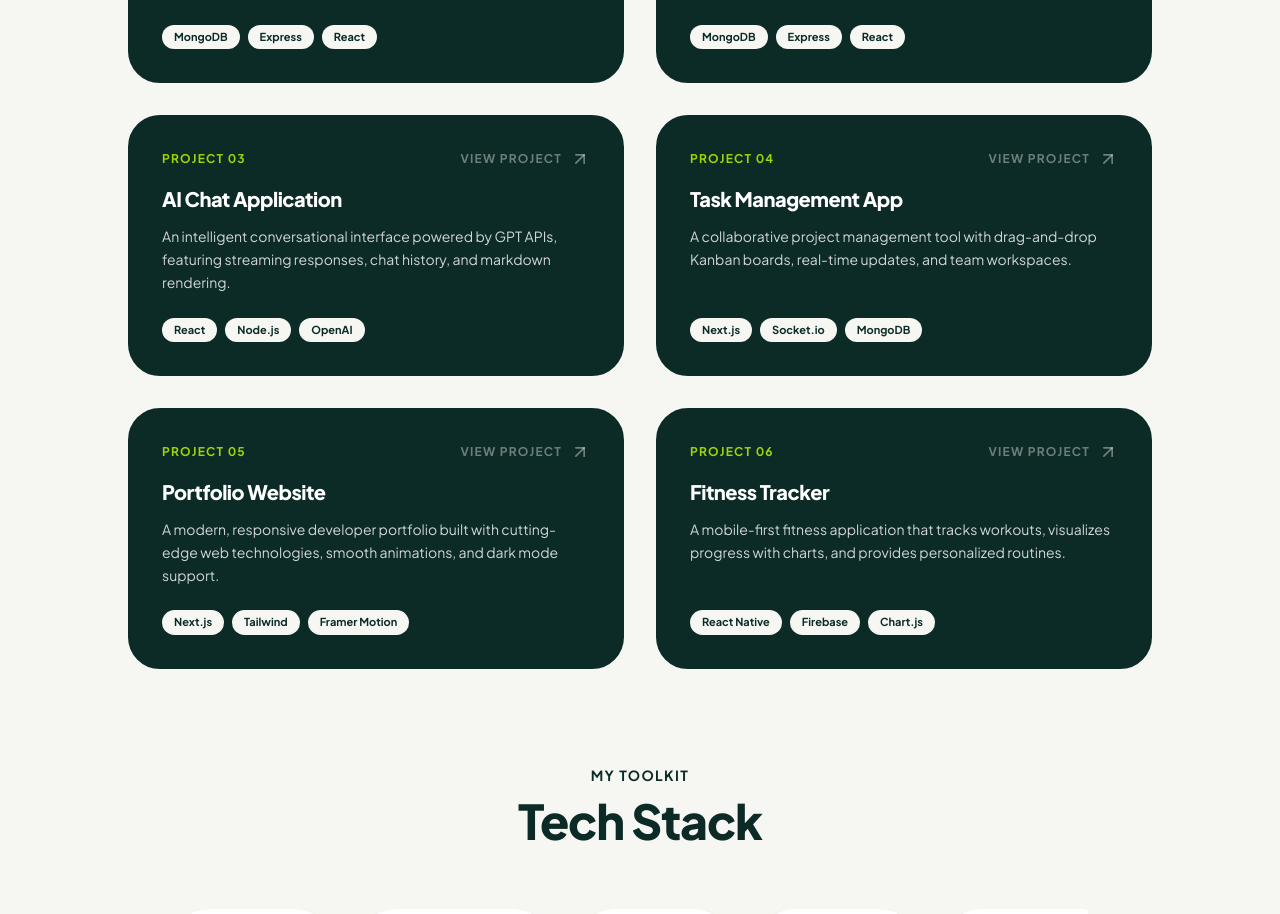
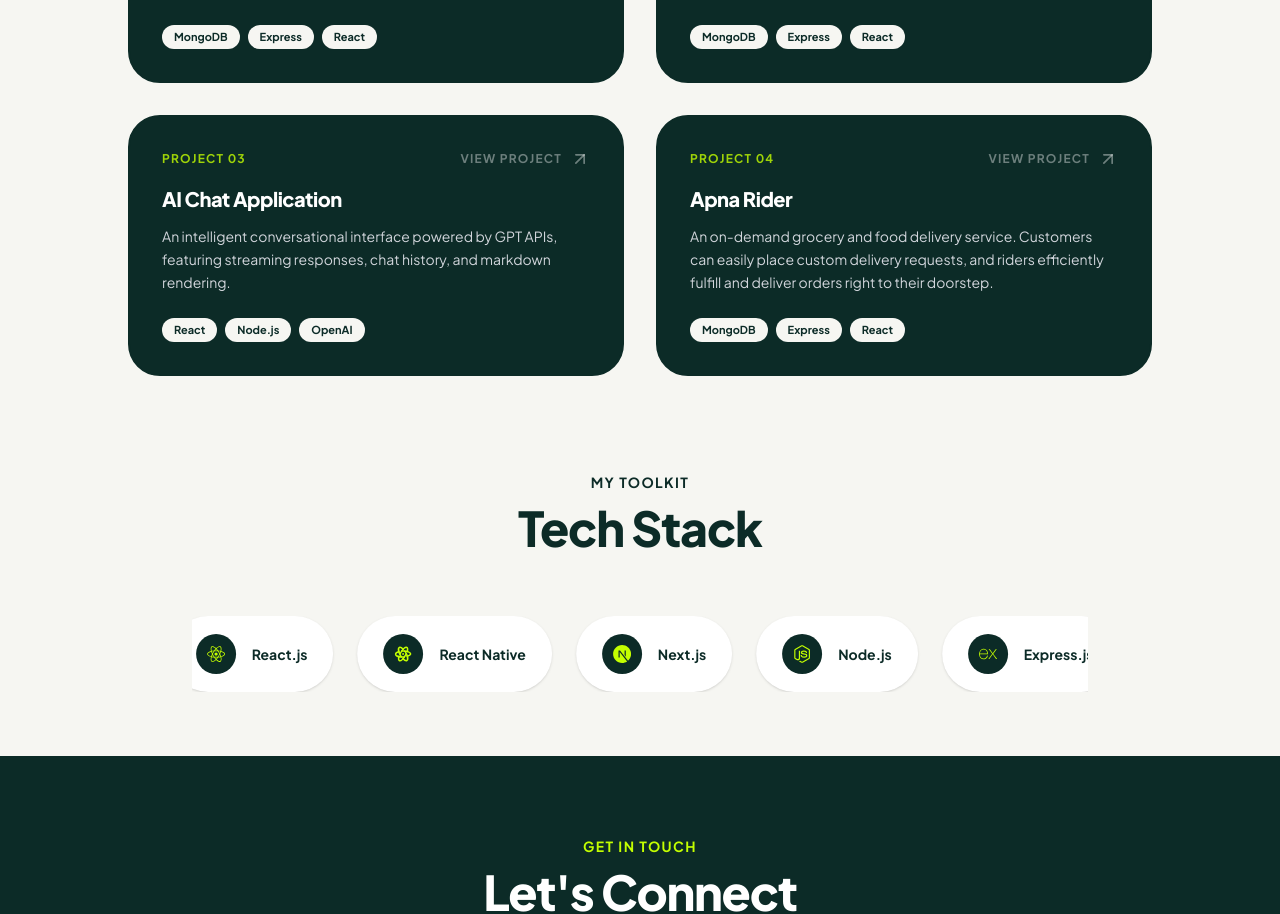
Before and after one commit to Mlahim/Muhammad-Mlahim-Portfolio, a Next.js app: page / in a window 1280 px wide. Shown: the part 2166-3080 px from the top of the page. Built offline with nearby package versions, Linux system fonts and the light colour scheme.

Commit message:
feat: Add Apna Rider project and lock grid to 4 items

```diff
--- a/src/components/ProjectsSection.tsx
+++ b/src/components/ProjectsSection.tsx
@@ -30,27 +30,11 @@ const projects = [
         github: "#",
     },
     {
-        title: "Task Management App",
+        title: "Apna Rider",
         description:
-            "A collaborative project management tool with drag-and-drop Kanban boards, real-time updates, and team workspaces.",
-        tags: ["Next.js", "Socket.io", "MongoDB", "Framer Motion"],
-        link: "#",
-        github: "#",
-    },
-    {
-        title: "Portfolio Website",
-        description:
-            "A modern, responsive developer portfolio built with cutting-edge web technologies, smooth animations, and dark mode support.",
-        tags: ["Next.js", "Tailwind", "Framer Motion"],
-        link: "#",
-        github: "#",
-    },
-    {
-        title: "Fitness Tracker",
-        description:
-            "A mobile-first fitness application that tracks workouts, visualizes progress with charts, and provides personalized routines.",
-        tags: ["React Native", "Firebase", "Chart.js"],
-        link: "#",
+            "An on-demand grocery and food delivery service. Customers can easily place custom delivery requests, and riders efficiently fulfill and deliver orders right to their doorstep.",
+        tags: ["MongoDB", "Express", "React", "Node.js"],
+        link: "https://apna-rider.vercel.app/",
         github: "#",
     },
 ];
```
